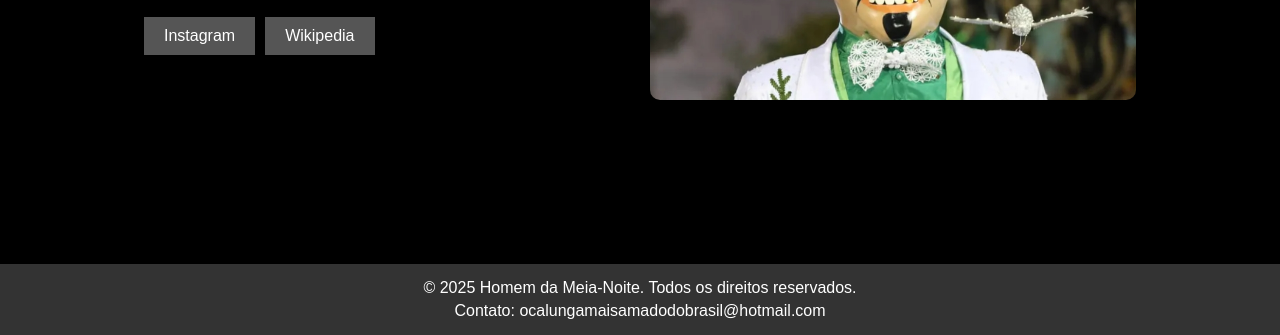
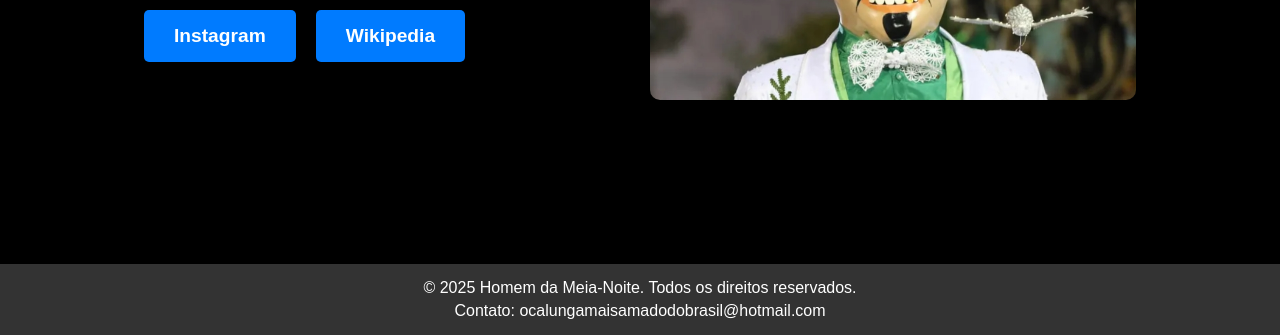
Before and after one commit to EvaldoBrasil/HTML_CSS_FLEXBOX, a plain HTML site: page index.html in a window 1280 px wide. Shown: the part 465-800 px from the top of the page. Drawn offline with Linux system fonts and the light colour scheme.

Commit message:
implantação dos botões en classes

```diff
--- a/index.html
+++ b/index.html
@@ -20,12 +20,8 @@
                 <h2 class="apresentacao__conteudo__titulo">Bem-vindo ao meu portfólio!</h2>
                 <p class="apresentacao__conteudo__texto">O Homem da Meia-Noite é um bloco carnavalesco de Olinda, Pernambuco, fundado em 1932. É um dos símbolos do Carnaval da cidade de Olinda.</p>
                 <div class="buttons">
-                    <a href="https://www.instagram.com/homemdameianoiteoficial" target="_blank">
-                        <button>Instagram</button>
-                    </a>
-                    <a href="https://pt.wikipedia.org/wiki/O_Homem_da_Meia-Noite" target="_blank">
-                        <button>Wikipedia</button>
-                    </a>
+                    <button class="btn" onclick="window.open('https://www.instagram.com/homemdameianoiteoficial', '_blank')">Instagram</button>
+                    <button class="btn" onclick="window.open('https://pt.wikipedia.org/wiki/O_Homem_da_Meia-Noite', '_blank')">Wikipedia</button>
                 </div>
             </div>
             <div class="image">
--- a/style.css
+++ b/style.css
@@ -6,7 +6,7 @@
 }
 
 /* Importação de fontes do Google Fonts */
-@import url('https://fonts.googleapis.com/css2?family=Krona+One&family=Montserrat:wght@400;700&display=swap');
+@import url('https://fonts.googleapis.com/css2?family=Krona+One&family=Montserrat:wght@400;600;700&display=swap');
 
 /* Configurações do body para ocupar 100% da altura da tela */
 body {
@@ -69,20 +69,26 @@ main {
 
 .buttons {
     display: flex;
-    gap: 10px;
+    gap: 20px; /* Espaçamento entre os botões */
 }
 
-.buttons button {
-    padding: 10px 20px;
-    background-color: #555;
-    color: white;
-    border: none;
-    cursor: pointer;
-    font-size: 1rem;
+.btn {
+    padding: 15px 30px; /* Espaçamento interno */
+    background-color: #007BFF; /* Cor de fundo */
+    color: white; /* Cor do texto */
+    border: none; /* Remove a borda padrão */
+    cursor: pointer; /* Cursor de ponteiro */
+    font-size: 1.2rem; /* Tamanho da fonte */
+    font-family: 'Montserrat', sans-serif; /* Fonte */
+    font-weight: 600; /* Peso da fonte */
+    border-radius: 5px; /* Bordas arredondadas */
+    box-shadow: 0 4px 6px rgba(0, 0, 0, 0.1); /* Sombra */
+    transition: background-color 0.3s ease; /* Transição suave */
 }
 
-.buttons button:hover {
-    background-color: #777;
+.btn:hover {
+    background-color: #0056b3; /* Cor de fundo ao passar o mouse */
+    box-shadow: 0 6px 8px rgba(0, 0, 0, 0.15); /* Sombra ao passar o mouse */
 }
 
 .image {
```
